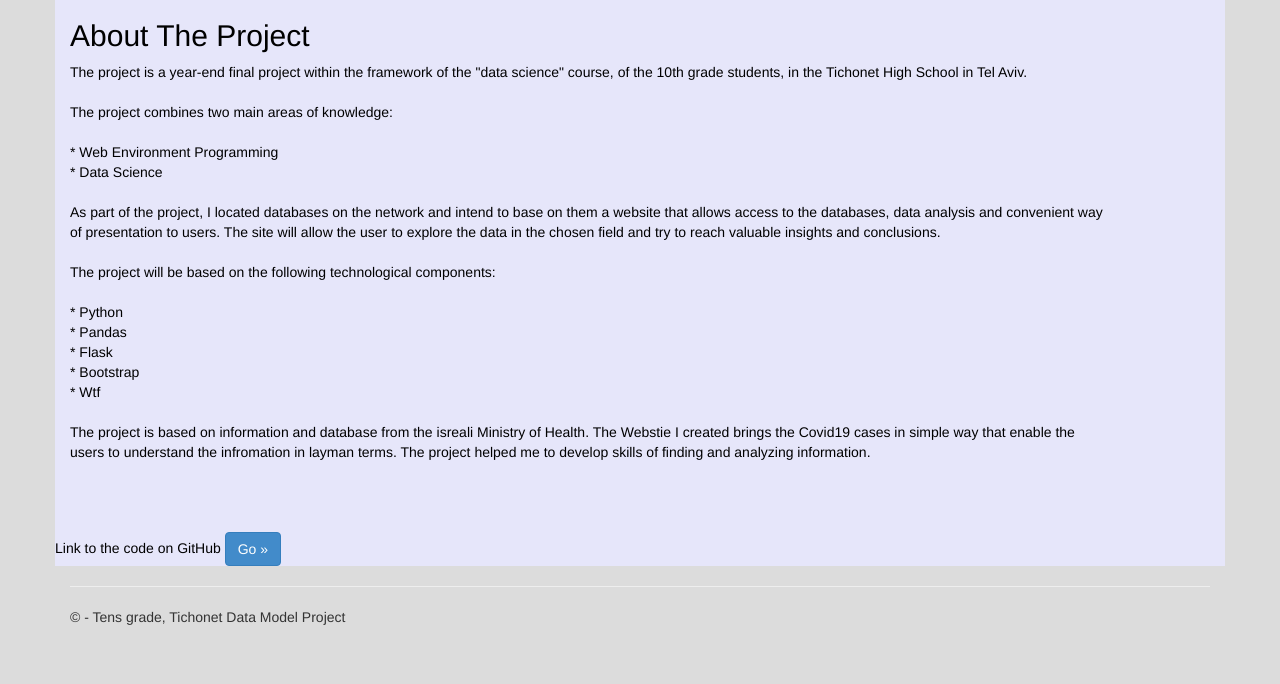
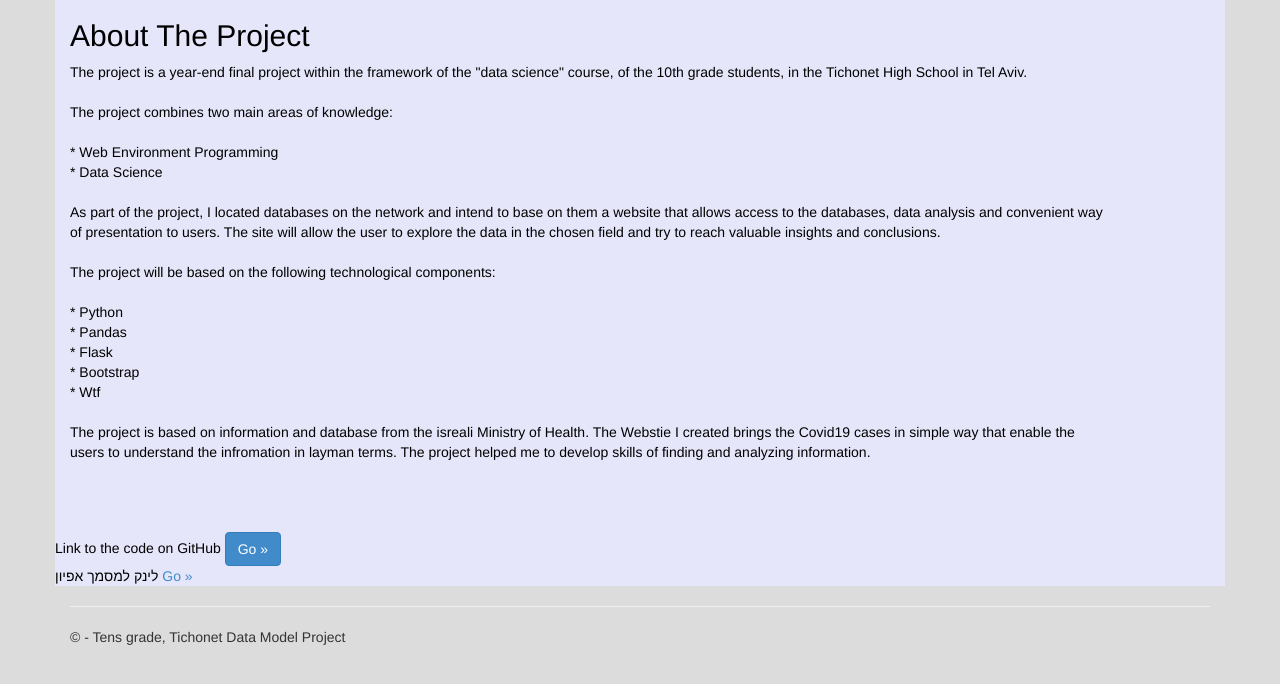
Before and after one commit to daniellelachovitz/Daniellefinalproject1, a Python web app: template GadFinalProjectDemo/templates/about.html in a window 1280 px wide. Shown: the part 71-755 px from the top of the page. Run offline with Jinja, Linux system fonts and the light colour scheme; the template is opened without the code that fills it, so the values that code supplies are empty; some libraries are stand-ins or nearby versions.

Commit message:
הוספתי קוד למסמך אפיון

```diff
--- a/GadFinalProjectDemo/templates/about.html
+++ b/GadFinalProjectDemo/templates/about.html
@@ -44,8 +44,15 @@
                     <tr>
                         <td>Link to the code on GitHub</td>
                         <td><a class="btn btn-primary heb" href="https://github.com/daniellelachovitz/Daniellefinalproject1" target="_blank">Go &raquo;</a></td>
+
+                        <br />
+
+                        <td>לינק למסמך אפיון</td>
+                        <td><a class="Specification document" herf="https://drive.google.com/file/d/15o5_sBq4fVrNqXVoFhRwMY4BaUpKVr8e/view?usp=sharing" traget="_blank">Go &raquo;</a></td>
+
                     </tr>
                     </link>
+
                 </div>
             </div>
         </div>
```
